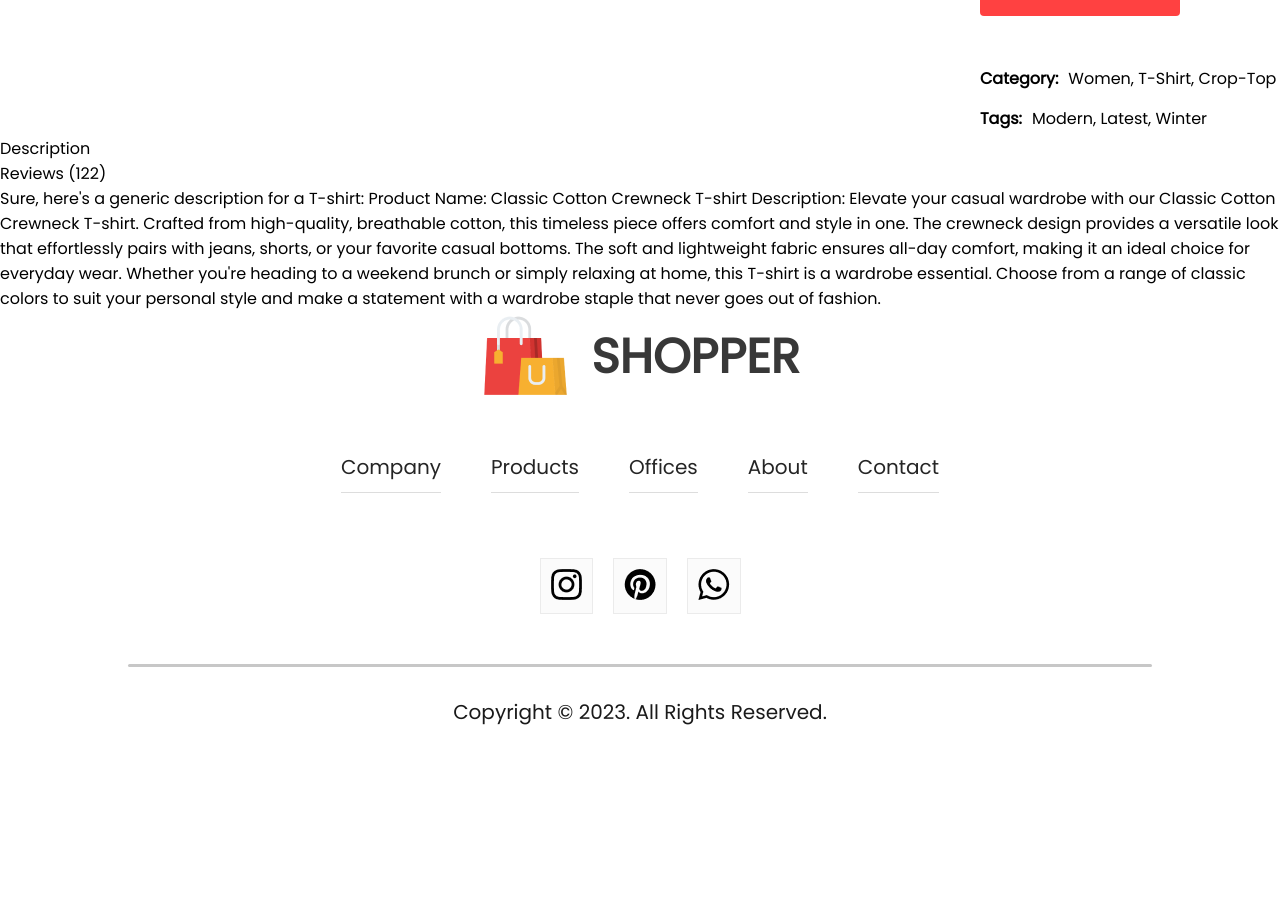
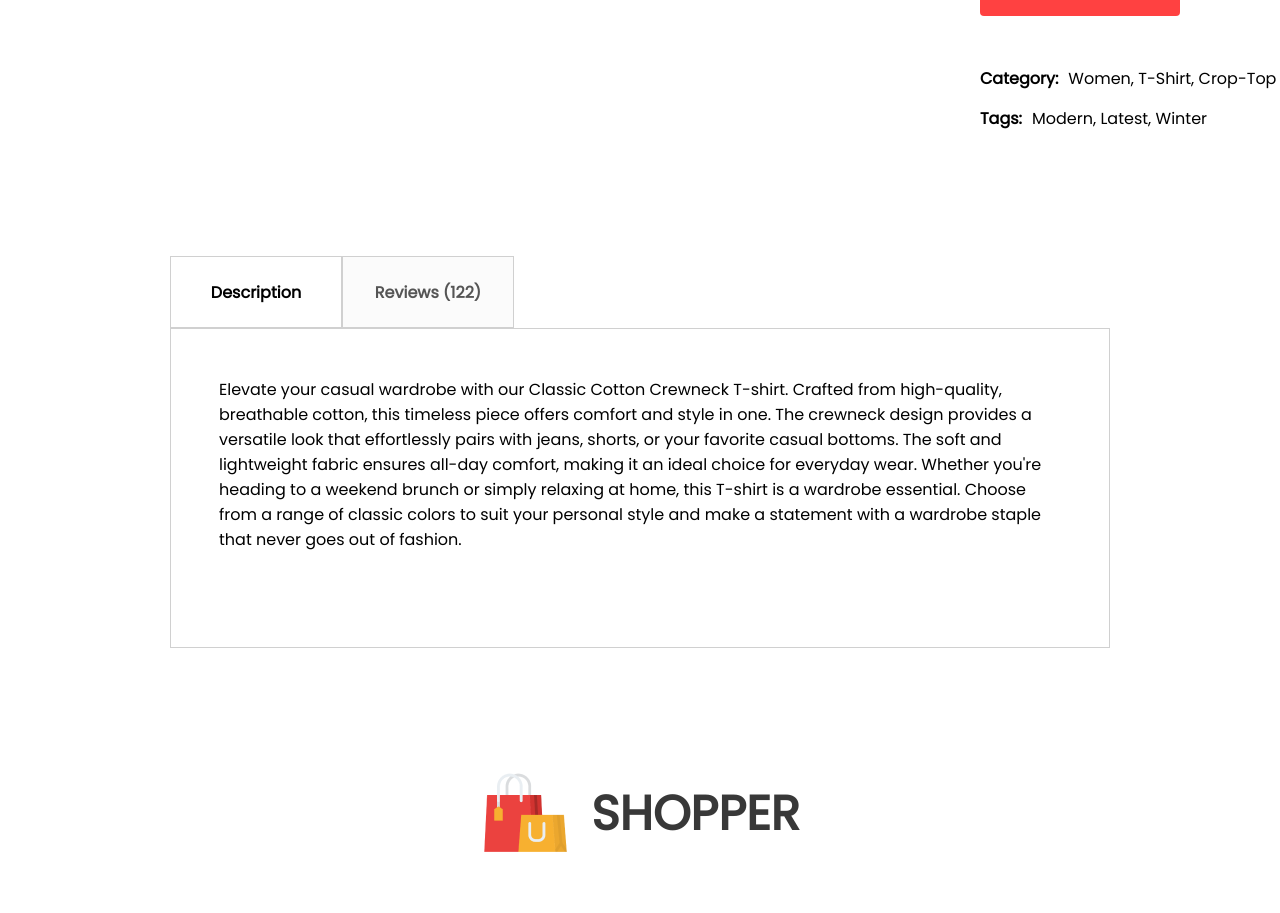
Before and after one commit to vladimirkratinov/ecommerce-react-website, a React (Create React App) app: page /product/1 in a window 1280 px wide. Shown: the part 1160-2073 px from the top of the page. Before the commit the page ends 1917 px from the top, so only its background shows below. Built offline with nearby package versions, Linux system fonts and the light colour scheme.

Commit message:
configure DiscriptionBox.css

```diff
--- a/src/Components/DescriptionBox/DescriptionBox.css
+++ b/src/Components/DescriptionBox/DescriptionBox.css
@@ -0,0 +1,28 @@
+.description-box {
+    margin: 120px 170px;
+}
+.description-box-navigator {
+    display: flex;
+}
+.description-box-nav-box {
+    display: flex;
+    align-items: center;
+    justify-content: center;
+    font-size: 16px;
+    font-weight: 600;
+    width: 170px;
+    height: 70px;
+    border: 1px solid #d0d0d0;
+}
+.description-box-nav-box.fade {
+    background-color: #fbfbfb;
+    color: #555;
+}
+.description-box-description {
+    display: flex;
+    flex-direction: column;
+    gap: 25px;
+    border: 1px solid #d0d0d0;
+    padding: 48px;
+    padding-bottom: 70px;
+}
--- a/src/Components/DescriptionBox/DescriptionBox.jsx
+++ b/src/Components/DescriptionBox/DescriptionBox.jsx
@@ -10,22 +10,18 @@ const DescriptionBox = () => {
       </div>
       <div className="description-box-description">
         <p>
-          Sure, here's a generic description for a T-shirt: Product Name:
-          Classic Cotton Crewneck T-shirt Description: Elevate your casual
-          wardrobe with our Classic Cotton Crewneck T-shirt. Crafted from
-          high-quality, breathable cotton, this timeless piece offers comfort
-          and style in one. The crewneck design provides a versatile look that
-          effortlessly pairs with jeans, shorts, or your favorite casual
-          bottoms. The soft and lightweight fabric ensures all-day comfort,
-          making it an ideal choice for everyday wear. Whether you're heading to
-          a weekend brunch or simply relaxing at home, this T-shirt is a
-          wardrobe essential. Choose from a range of classic colors to suit your
-          personal style and make a statement with a wardrobe staple that never
-          goes out of fashion.
+          Elevate your casual wardrobe with our Classic Cotton Crewneck T-shirt.
+          Crafted from high-quality, breathable cotton, this timeless piece
+          offers comfort and style in one. The crewneck design provides a
+          versatile look that effortlessly pairs with jeans, shorts, or your
+          favorite casual bottoms. The soft and lightweight fabric ensures
+          all-day comfort, making it an ideal choice for everyday wear. Whether
+          you're heading to a weekend brunch or simply relaxing at home, this
+          T-shirt is a wardrobe essential. Choose from a range of classic colors
+          to suit your personal style and make a statement with a wardrobe
+          staple that never goes out of fashion.
         </p>
-        <p>
-
-        </p>
+        <p></p>
       </div>
     </div>
   );
```
